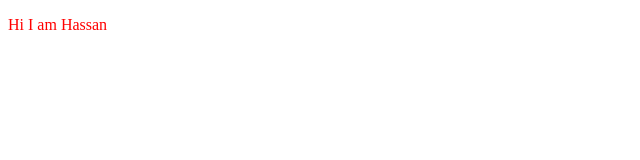
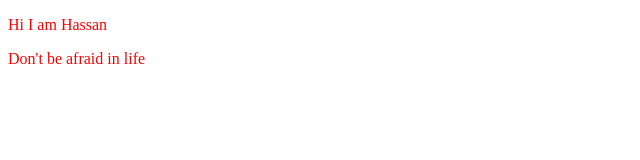
Before and after one commit to Hassan-hub1/Local-Repo, a plain HTML site: page index.html in a window 1280 px wide. Shown: the whole page, without its empty margins (0-640 px from the left). Drawn offline with Linux system fonts and the light colour scheme.

Commit message:
Add new feature

```diff
--- a/index.html
+++ b/index.html
@@ -8,5 +8,6 @@
   </head>
   <body>
     <p>Hi I am Hassan</p>
+    <p>Don't be afraid in life</p>
   </body>
 </html>
```
